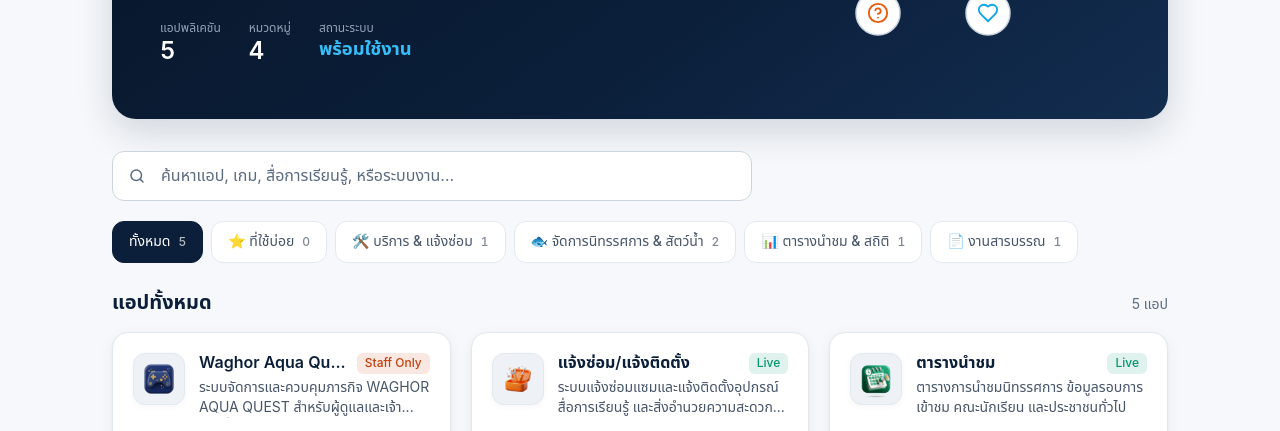
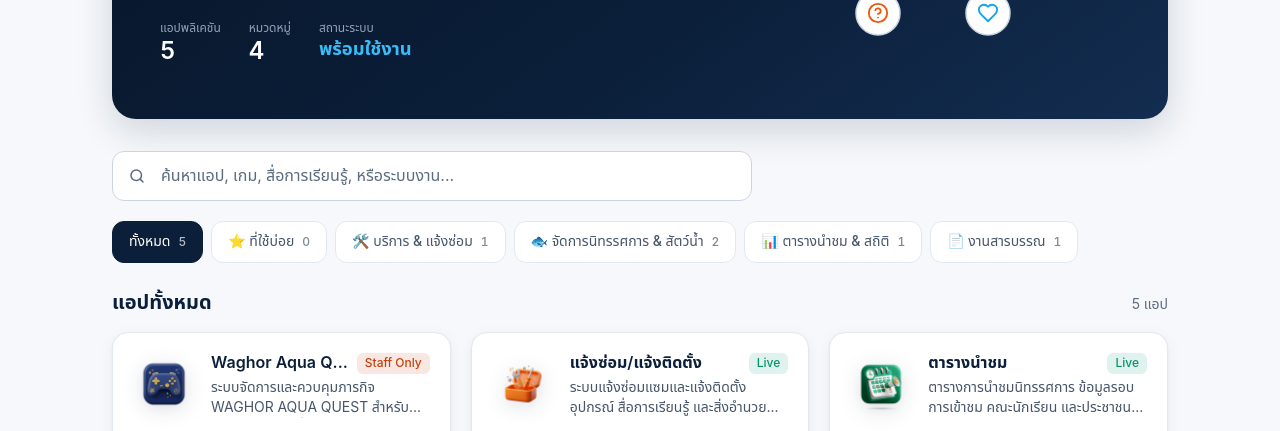
Before and after one commit to waghoraquarium/Waghor_Hub, a plain HTML site: page index.html in a window 1280 px wide. Shown: the part 338-769 px from the top of the page. Drawn offline with Linux system fonts and the light colour scheme; a web font is replaced by a local one.

Commit message:
Add files via upload

```diff
--- a/index.html
+++ b/index.html
@@ -179,15 +179,18 @@
     }
     @media (hover: hover) { .app-card:hover { transform: translateY(-3px); box-shadow: var(--shadow-hover); border-color: var(--border-strong); } }
     .app-card:active { transform: scale(.99); }
-    .app-card-main { display: grid; grid-template-columns: auto 1fr; gap: 14px; flex: 1; }
+    .app-card-main { display: grid; grid-template-columns: auto 1fr; gap: 16px; align-items: flex-start; flex: 1; }
     .app-icon {
-      width: 52px; height: 52px; border-radius: var(--r-md); display: grid; place-items: center;
-      background: var(--surface-2); border: 1px solid var(--border); flex-shrink: 0; box-shadow: 0 2px 6px rgba(0,0,0,.04);
-      transition: transform var(--dur);
+      width: 62px; height: 62px; display: grid; place-items: center;
+      flex-shrink: 0; background: transparent; border: none; box-shadow: none;
+      transition: transform var(--dur) var(--ease);
     }
-    .app-card:hover .app-icon { transform: scale(1.06); }
-    .app-icon img { width: 44px; height: 44px; object-fit: contain; }
-    .app-icon svg { width: 26px; height: 26px; color: var(--navy-700); }
+    .app-card:hover .app-icon { transform: scale(1.1) translateY(-2px); }
+    .app-icon img {
+      width: 100%; height: 100%; object-fit: contain;
+      filter: drop-shadow(0 4px 10px rgba(11,31,58,0.14));
+    }
+    .app-icon svg { width: 32px; height: 32px; color: var(--navy-700); }
     .app-body { min-width: 0; display: flex; flex-direction: column; gap: 4px; }
     .app-top { display: flex; align-items: flex-start; justify-content: space-between; gap: 8px; }
     .app-title { font-size: 1rem; font-weight: 600; line-height: 1.3; overflow: hidden; text-overflow: ellipsis; white-space: nowrap; }
@@ -743,7 +746,7 @@
       if (!icon) icon = "icon-fish";
       const isImg = /\.(png|jpe?g|webp|gif|svg)(\?.*)?$/i.test(icon) || icon.startsWith("http") || icon.startsWith("data:");
       return isImg
-        ? `<img src="${escapeHTML(icon)}" alt="" width="44" height="44" loading="lazy" style="object-fit:contain">`
+        ? `<img src="${escapeHTML(icon)}" alt="" width="62" height="62" loading="lazy" style="object-fit:contain">`
         : `<svg aria-hidden="true"><use href="#${escapeHTML(icon)}"/></svg>`;
     }
 
--- a/sw.js
+++ b/sw.js
@@ -1,4 +1,4 @@
-const CACHE_NAME = 'waghor-hub-v7';
+const CACHE_NAME = 'waghor-hub-v8';
 const ASSETS_TO_CACHE = [
   './',
   './index.html',
```
